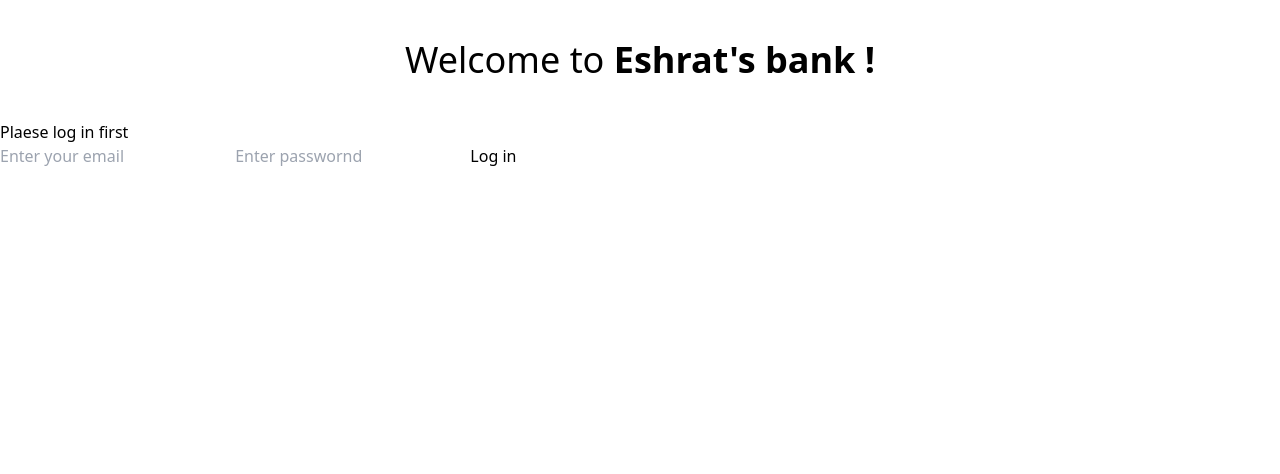
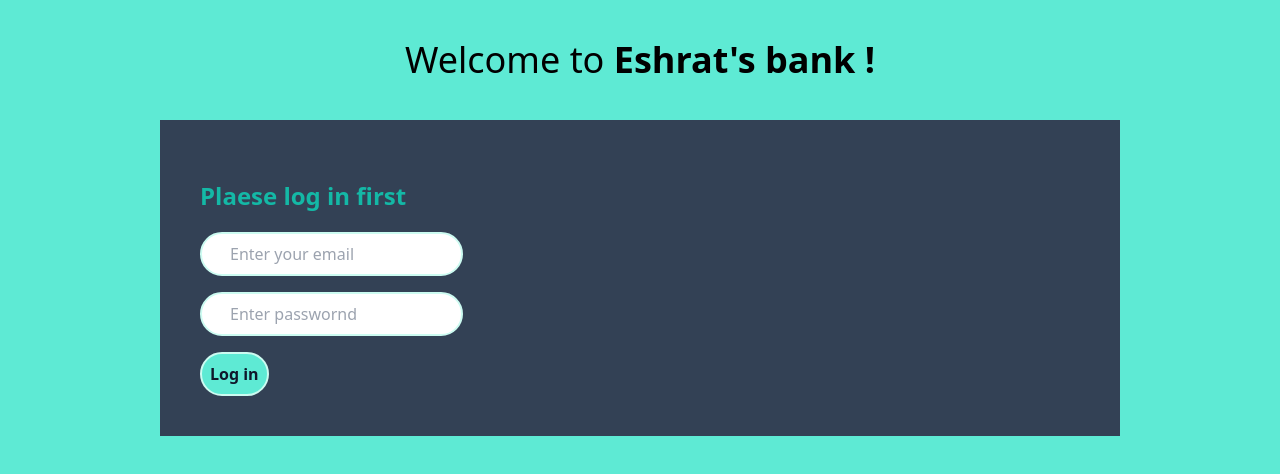
Before and after one commit to Eshratjahan17/bank-tailwind-js, a plain HTML site: page index.html in a window 1280 px wide. Drawn offline with nearby package versions, Linux system fonts and the light colour scheme.

Commit message:
form done

```diff
--- a/index.html
+++ b/index.html
@@ -5,19 +5,19 @@
     <meta http-equiv="X-UA-Compatible" content="IE=edge">
     <meta name="viewport" content="width=device-width, initial-scale=1.0">
     <title>Bank-site</title>
-    <script src="https://cdn.tailwindcss.com"></script>
+    <script src="https://cdn.tailwindcss.com" ></script>
 </head>
-<body class="" >
+<body class="bg-teal-300" >
     <header>
         <h1 class="text-4xl  text-center mt-10 mb-10"> Welcome to <span class="font-bold">Eshrat's bank !</span> </h1>
     </header>
     <main>
-        <section class="">
-            <div>
-                <h3>Plaese log in first</h3>
-                <input type="text" placeholder="Enter your email">
-                <input type="password" name="" id="" placeholder="Enter passwornd">
-                <button>Log in</button>
+        <section class="w-3/4 mx-auto px-10 py-10  bg-slate-700">
+            <div class="">
+                <h3 class="py-5 text-2xl font-semibold text-teal-500 ">Plaese log in first</h3>
+                <input type="text" placeholder="Enter your email" class="block mb-4 border-2 pl-7  py-2 border-teal-100 rounded-3xl" >
+                <input class="block mb-4 border-2 pl-7  py-2 border-teal-100 rounded-3xl"  type="password" name="" id="" placeholder="Enter passwornd">
+                <button class="bg-teal-300 border-2 px-2 py-2 border-teal-100 rounded-3xl text-slate-900 font-bold">Log in</button>
 
             </div>
         </section>
```
